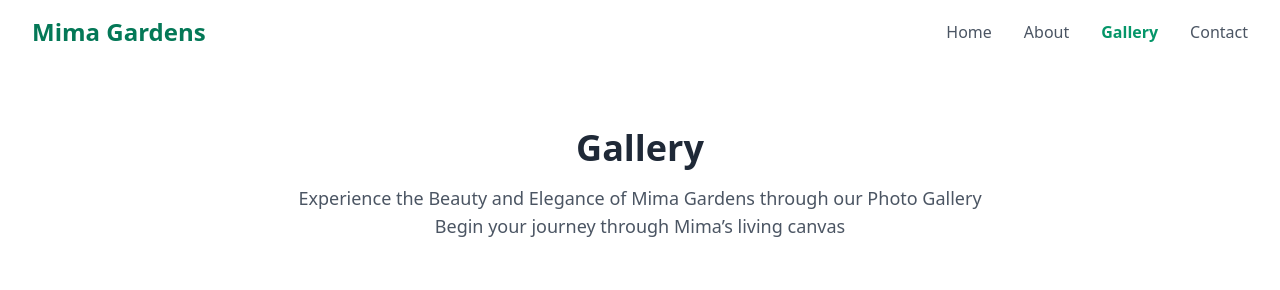
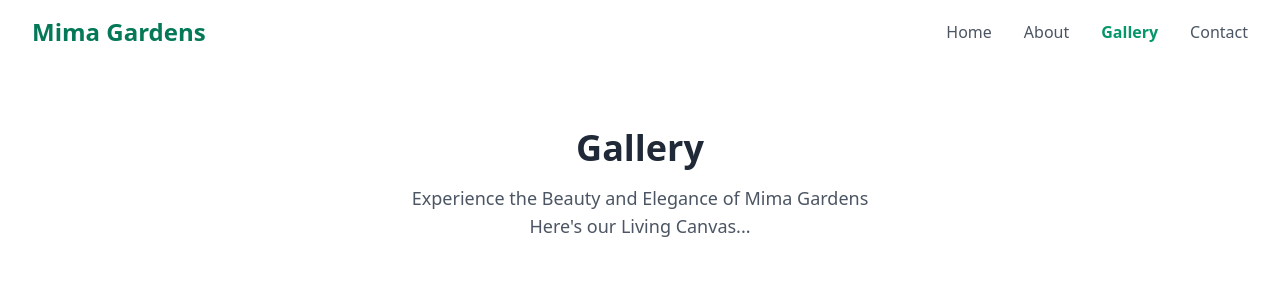
Before and after one commit to Kagwi/mimagardens.github.io, a React (Vite) app: page /gallery in a window 1280 px wide. Shown: the top 290 px of the page. Built offline with nearby package versions, Linux system fonts and the light colour scheme.

Commit message:
Update Gallery.tsx

```diff
--- a/src/pages/Gallery.tsx
+++ b/src/pages/Gallery.tsx
@@ -15,10 +15,10 @@ const Gallery = () => {
           >
             <h1 className="text-4xl font-bold mb-4">Gallery</h1>
             <p className="text-lg text-gray-600">
-              Experience the Beauty and Elegance of Mima Gardens through our Photo Gallery
+              Experience the Beauty and Elegance of Mima Gardens
             </p>
             <p className="text-lg text-gray-600">
-              Begin your journey through Mima’s living canvas
+              Here's our Living Canvas...
             </p>
           </motion.div>
           <ImageGallery />
```
